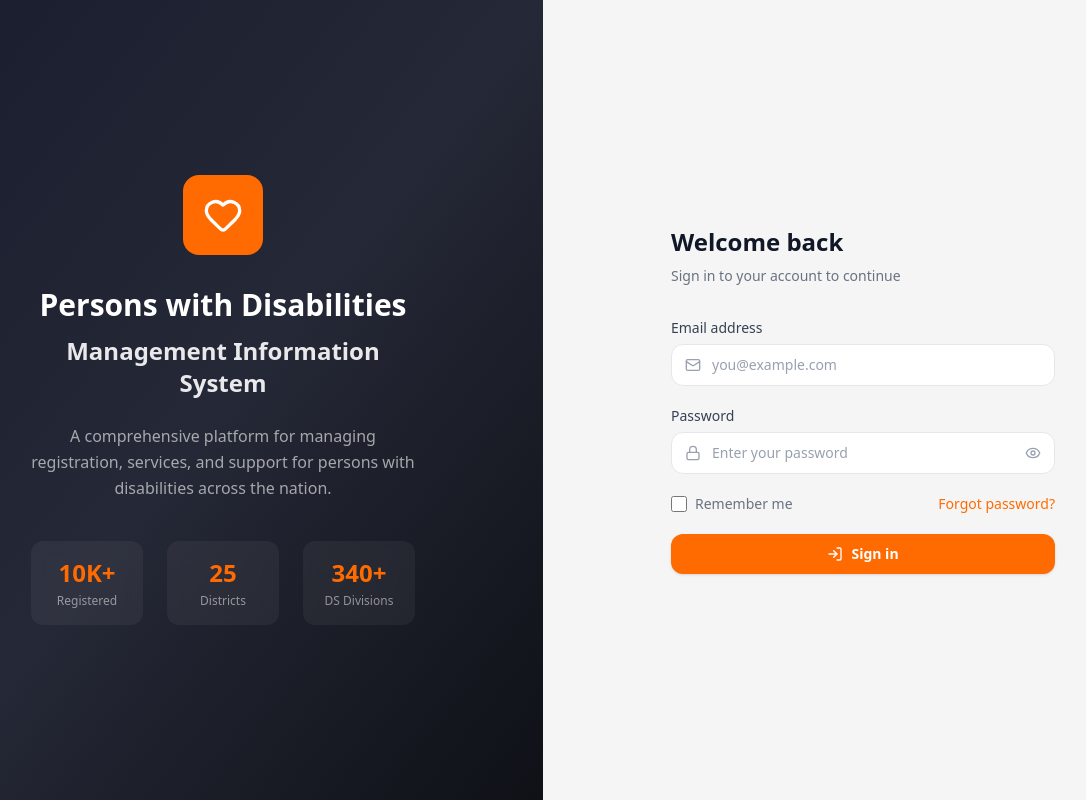
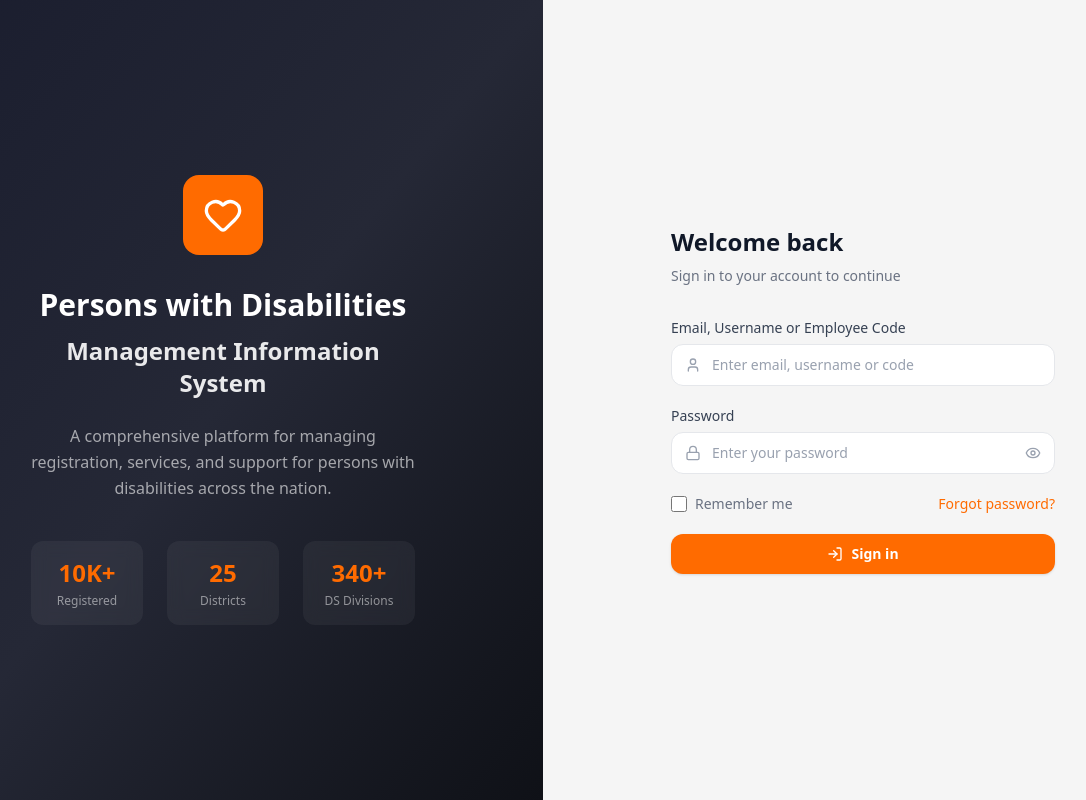
Before and after one commit to Insath97/intraflow, a Next.js app: page /login in a window 1280 px wide. Shown: the whole page, without its empty margins (97-1183 px from the left). Built offline with nearby package versions, Linux system fonts and the light colour scheme; no server answers.

Commit message:
Login accepts email, username or employee code

```diff
--- a/src/app/(auth)/login/page.tsx
+++ b/src/app/(auth)/login/page.tsx
@@ -6,7 +6,7 @@ import { useForm } from "react-hook-form";
 import { zodResolver } from "@hookform/resolvers/zod";
 import { z } from "zod";
 import {
-  Mail,
+  User,
   Lock,
   Eye,
   EyeOff,
@@ -19,10 +19,9 @@ import { useAuthStore } from "@/lib/auth";
 import { cn } from "@/lib/utils";
 
 const loginSchema = z.object({
-  email: z
+  login: z
     .string()
-    .min(1, "Email is required")
-    .email("Please enter a valid email address"),
+    .min(1, "Email, username or employee code is required"),
   password: z
     .string()
     .min(1, "Password is required")
@@ -48,7 +47,7 @@ export default function LoginPage() {
   } = useForm<LoginFormData>({
     resolver: zodResolver(loginSchema),
     defaultValues: {
-      email: "",
+      login: "",
       password: "",
       rememberMe: false,
     },
@@ -59,7 +58,7 @@ export default function LoginPage() {
     clearError();
     setIsLoading(true);
 
-    const success = await login(data.email, data.password);
+    const success = await login(data.login, data.password);
 
     if (success) {
       router.push("/dashboard");
@@ -143,35 +142,35 @@ export default function LoginPage() {
           )}
 
           <form onSubmit={handleSubmit(onSubmit)} className="space-y-5" noValidate>
-            {/* Email */}
+            {/* Login Field */}
             <div>
               <label
-                htmlFor="email"
+                htmlFor="login"
                 className="mb-1.5 block text-sm font-medium text-gray-700 dark:text-gray-300"
               >
-                Email address
+                Email, Username or Employee Code
               </label>
               <div className="relative">
                 <div className="pointer-events-none absolute inset-y-0 left-0 flex items-center pl-3.5">
-                  <Mail className="h-4 w-4 text-gray-400" />
+                  <User className="h-4 w-4 text-gray-400" />
                 </div>
                 <input
-                  id="email"
-                  type="email"
-                  autoComplete="email"
-                  placeholder="you@example.com"
-                  {...register("email")}
+                  id="login"
+                  type="text"
+                  autoComplete="username"
+                  placeholder="Enter email, username or code"
+                  {...register("login")}
                   className={cn(
                     "block w-full rounded-xl border bg-white py-2.5 pl-10 pr-3.5 text-sm text-gray-900 placeholder:text-gray-400 transition-colors focus:outline-none focus:ring-2 focus:ring-[#FF6B00]/30 dark:bg-[#1A1D2E] dark:text-white dark:placeholder:text-gray-500",
-                    errors.email
+                    errors.login
                       ? "border-red-500 focus:border-red-500"
                       : "border-gray-200 focus:border-[#FF6B00] dark:border-white/10"
                   )}
                 />
               </div>
-              {errors.email && (
+              {errors.login && (
                 <p className="mt-1.5 text-xs text-red-500">
-                  {errors.email.message}
+                  {errors.login.message}
                 </p>
               )}
             </div>
```
